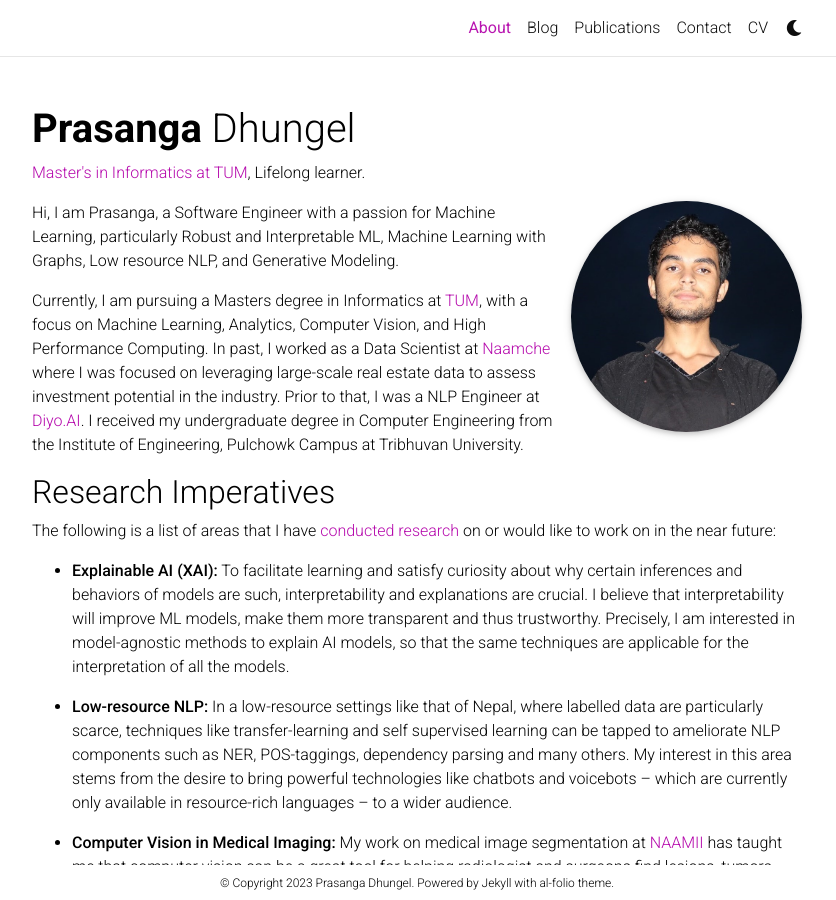
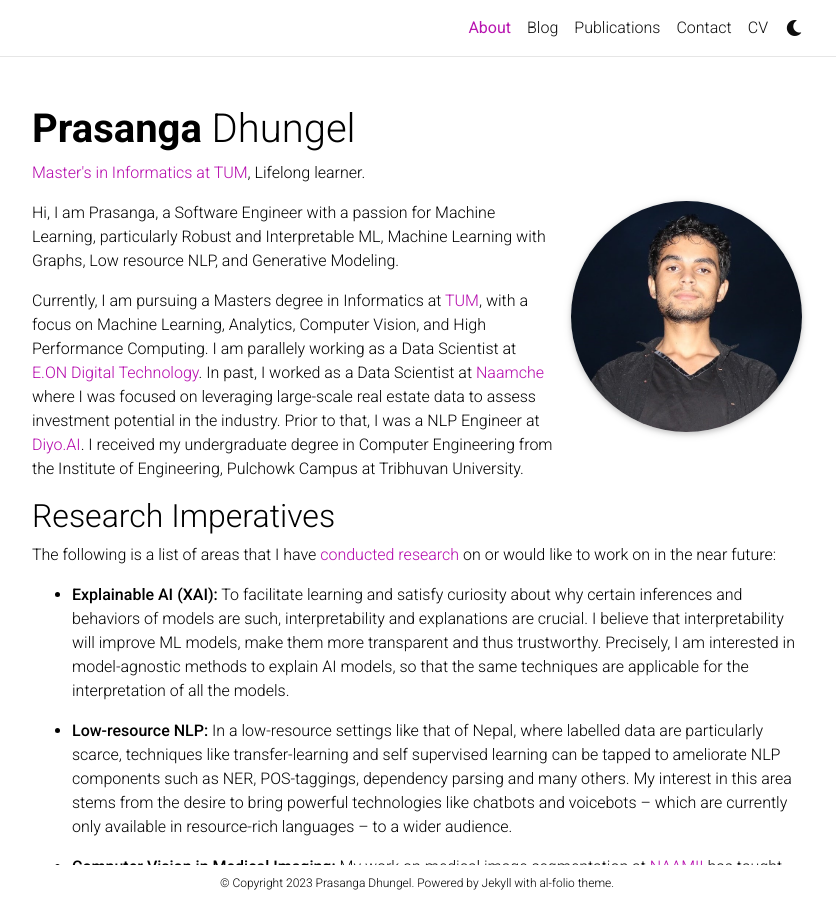
Before and after one commit to prasangadhungel/prasangadhungel.github.io, a Jekyll site: the page built from _pages/about.md, in a window 1280 px wide and 900 px high. Shown: the whole window, without its empty margins (223-1059 px from the left). Built offline with Jekyll 4.4.1, drawn with Linux system fonts in a browser that asks for light colours; full-size pictures stand in for the smaller copies a plugin makes; comment, search, counter and statistics services are not loaded; a style sheet for code colours, icons or effects is not loaded.

Commit message:
:tada: update CV

```diff
--- a/_data/cv.yml
+++ b/_data/cv.yml
@@ -46,8 +46,7 @@
       institution: E.ON Digital Technology, Munich, Germany
       year: Mar 2022 - Mar 2023
       description:
-        - I explored and analyzed large scale real-estate data. With the application of machine learning, I developed algorithms to assess the investment potential of real estate. I was involved in deploying such models with CI/CD pipelines.
-        - I also worked on various applications of Generative AI
+        - My work involves performing data analysis and developing models on the data related to energy
 
     - title: Data Scientist
       institution: Naamche Inc, Kathmandu, Nepal
--- a/_pages/about.md
+++ b/_pages/about.md
@@ -18,7 +18,7 @@
 
 Hi, I am Prasanga, a Software Engineer with a passion for Machine Learning, particularly Robust and Interpretable ML, Machine Learning with Graphs, Low resource NLP, and Generative Modeling.
 
-Currently, I am pursuing a Masters degree in Informatics at [TUM](https://www.tum.de/en/), with a focus on Machine Learning, Analytics, Computer Vision, and High Performance Computing. In past, I worked as a Data Scientist at [Naamche](https://www.naamche.com/) where I was focused on leveraging large-scale real estate data to assess investment potential in the industry. Prior to that, I was a NLP Engineer at [Diyo.AI](https://diyo.ai/). I received my undergraduate degree in Computer Engineering from the Institute of Engineering, Pulchowk Campus at Tribhuvan University.
+Currently, I am pursuing a Masters degree in Informatics at [TUM](https://www.tum.de/en/), with a focus on Machine Learning, Analytics, Computer Vision, and High Performance Computing. I am parallely working as a Data Scientist at [E.ON Digital Technology](https://www.eon.com/en.html). In past, I worked as a Data Scientist at [Naamche](https://www.naamche.com/) where I was focused on leveraging large-scale real estate data to assess investment potential in the industry. Prior to that, I was a NLP Engineer at [Diyo.AI](https://diyo.ai/). I received my undergraduate degree in Computer Engineering from the Institute of Engineering, Pulchowk Campus at Tribhuvan University.
 
 ## Research Imperatives
 
```
